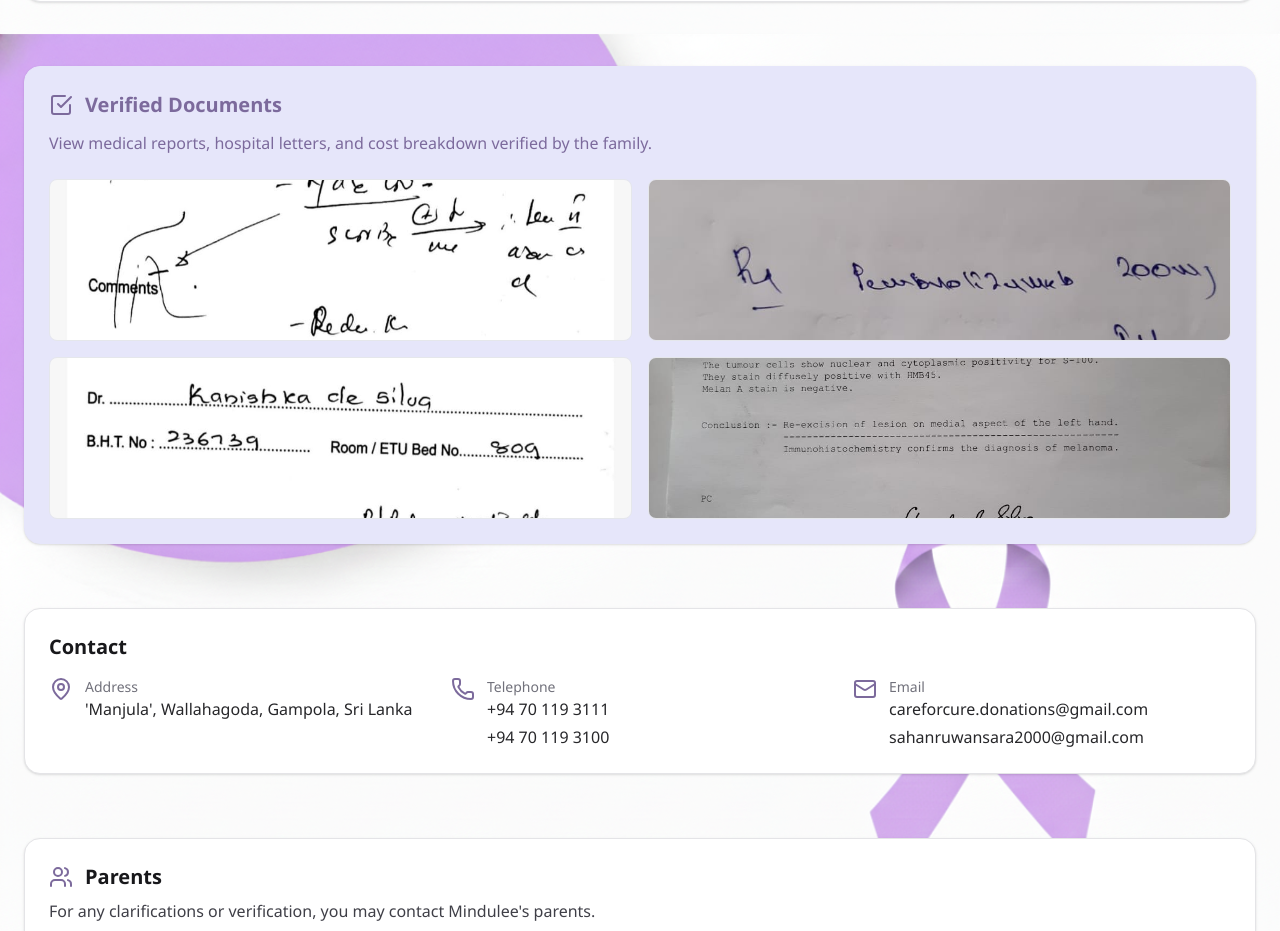
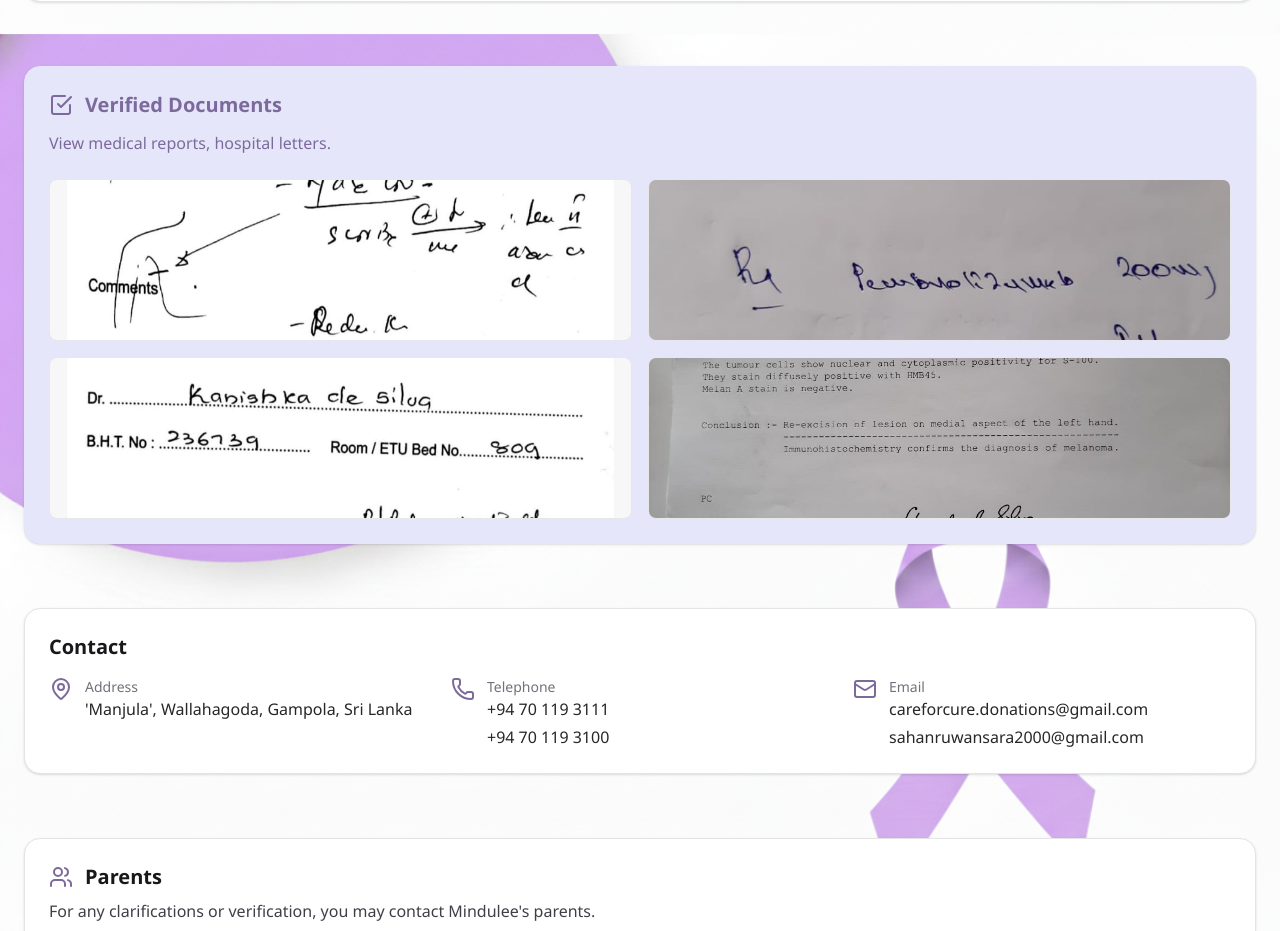
Before and after one commit to sankhaBA/cancer-patient-donation-site, a Next.js app: page / in a window 1280 px wide. Shown: the part 900-1831 px from the top of the page. Built offline with nearby package versions, Linux system fonts and the light colour scheme.

Commit message:
fix: Remove cost breakdown mention from verified documents description

```diff
--- a/src/components/DocumentsCTA.tsx
+++ b/src/components/DocumentsCTA.tsx
@@ -28,7 +28,7 @@ export default function DocumentsCTA() {
           <h2 className="text-xl font-semibold" style={{ color: '#7C6A9C' }}>Verified Documents</h2>
         </div>
         <p className="mt-3" style={{ color: '#7C6A9C' }}>
-          View medical reports, hospital letters, and cost breakdown verified by the family.
+          View medical reports, hospital letters.
         </p>
         <div className="mt-6 grid grid-cols-2 gap-4">
           {images.map((img, idx) => (
```
